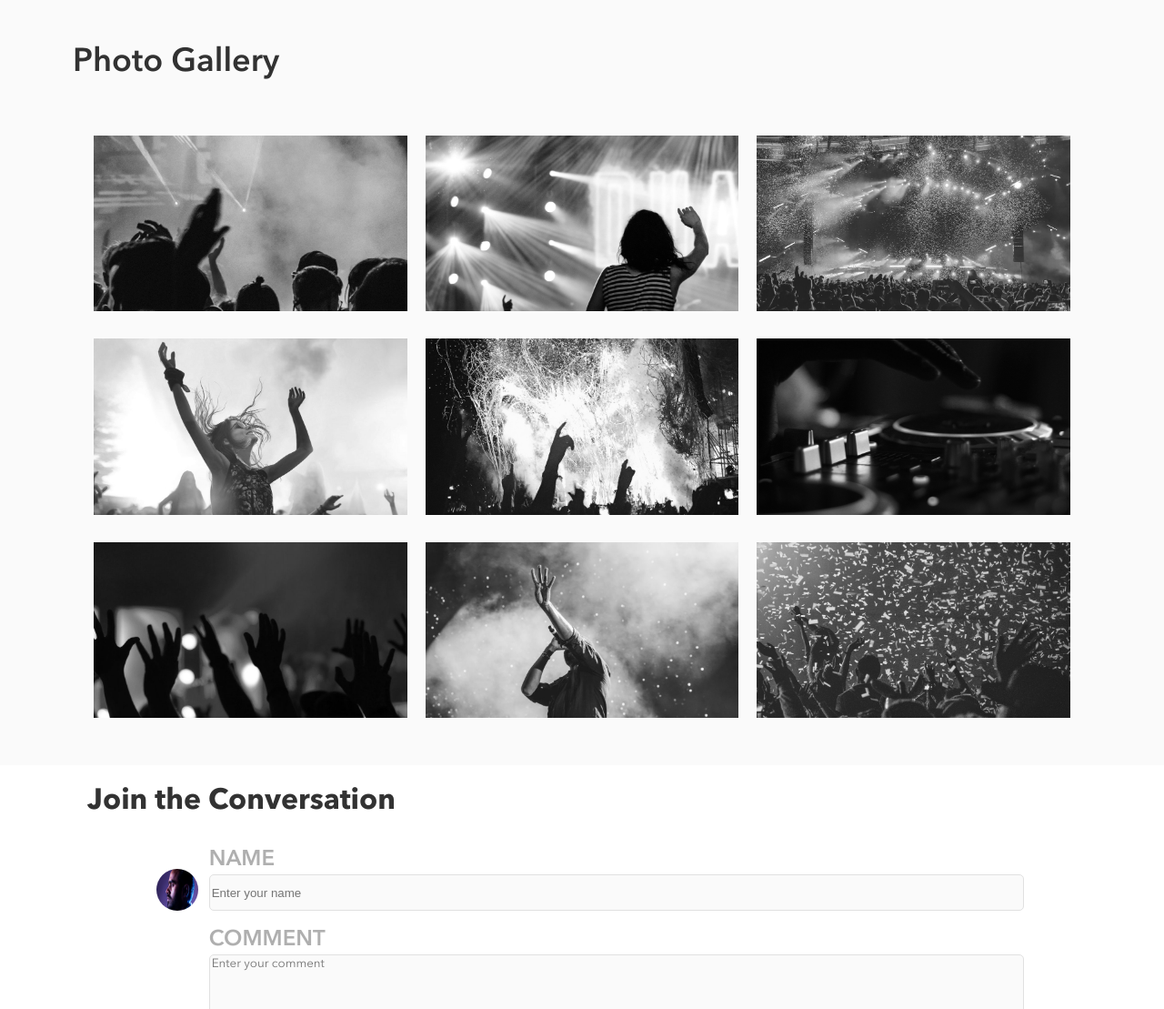
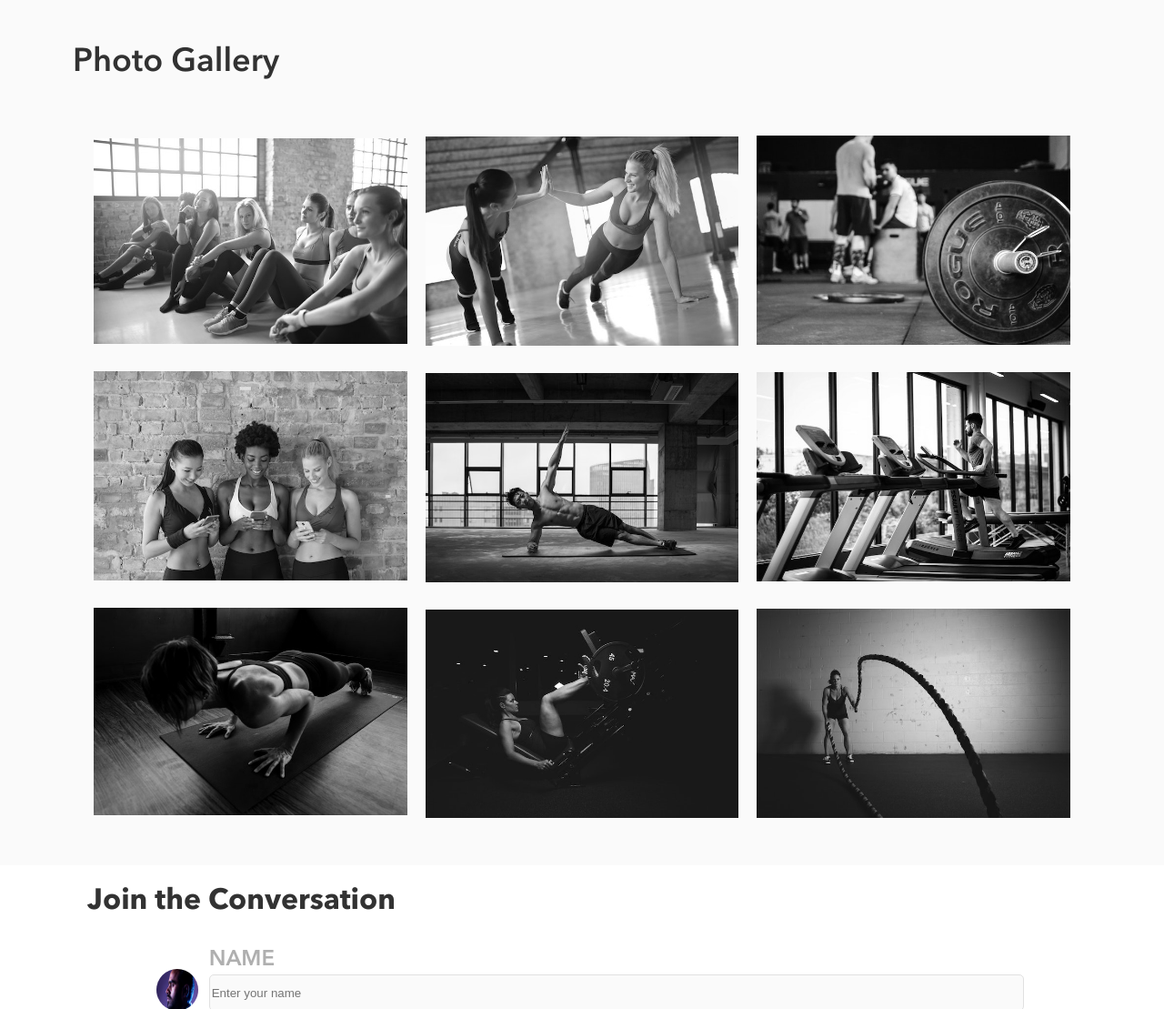
Before and after one commit to Awatanka/natalia-sokolova-bandsite, a plain HTML site: page index.html in a window 1280 px wide. Shown: the part 2211-3320 px from the top of the page at 91% size. Drawn offline with nearby package versions, Linux system fonts and the light colour scheme; no server answers; a web font is replaced by a local one.

Commit message:
change images

```diff
--- a/index.html
+++ b/index.html
@@ -102,19 +102,19 @@
 
             <section class="main__gallery center">
                 <div class="row">
-                    <img src="./assets/images/Photo-gallery-1.jpg" alt="concert" class="main-gallery__image">
-                    <img src="./assets/images/Photo-gallery-2.jpg" alt="concert" class="main-gallery__image">
-                    <img src="./assets/images/Photo-gallery-3.jpg" alt="concert" class="main-gallery__image">
+                    <img src="./assets/images/ph1.jpg" alt="concert" class="main-gallery__image">
+                    <img src="./assets/images/ph2.jpg" alt="concert" class="main-gallery__image">
+                    <img src="./assets/images/ph3.jpg" alt="concert" class="main-gallery__image">
                 </div>
                 <div class="row">
-                    <img src="./assets/images/Photo-gallery-4.jpg" alt="concert" class="main-gallery__image">
-                    <img src="./assets/images/Photo-gallery-5.jpg" alt="concert" class="main-gallery__image">
-                    <img src="./assets/images/Photo-gallery-6.jpg" alt="concert" class="main-gallery__image">
+                    <img src="./assets/images/ph4.jpg" alt="concert" class="main-gallery__image">
+                    <img src="./assets/images/ph5.jpg" alt="concert" class="main-gallery__image">
+                    <img src="./assets/images/ph6.jpg" alt="concert" class="main-gallery__image">
                 </div>
                 <div class="row">
-                    <img src="./assets/images/Photo-gallery-7.jpg" alt="concert" class="main-gallery__image">
-                    <img src="./assets/images/Photo-gallery-8.jpg" alt="concert" class="main-gallery__image">
-                    <img src="./assets/images/Photo-gallery-9.jpg" alt="concert" class="main-gallery__image">
+                    <img src="./assets/images/ph7.jpg" alt="concert" class="main-gallery__image">
+                    <img src="./assets/images/ph8.jpg" alt="concert" class="main-gallery__image">
+                    <img src="./assets/images/ph9.jpg" alt="concert" class="main-gallery__image">
                 </div>
             </section>
         </section>
```
Also changed, not shown: assets/images/ph1.jpg (added), assets/images/ph2.jpg (added), assets/images/ph3.jpg (added), assets/images/ph4.jpg (added), assets/images/ph5.jpg (added), assets/images/ph6.jpg (added), assets/images/ph7.jpg (added), assets/images/ph8.jpg (added), assets/images/ph9.jpg (added).
